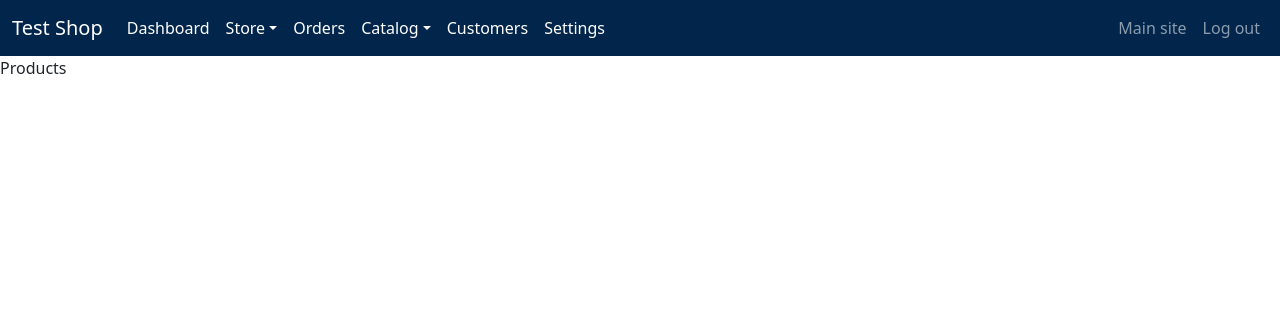
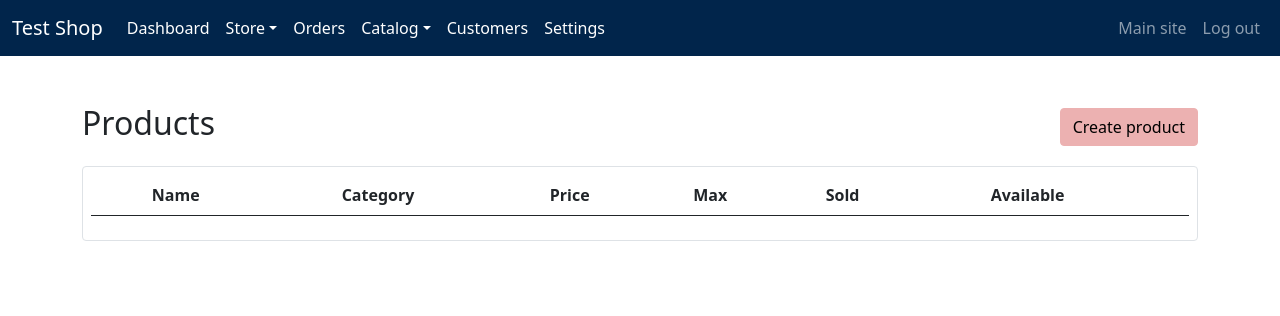
Before and after one commit to ollimeah/OpenShop, a Django app: page /staff/products/ in a window 1280 px wide. Shown: the top 316 px of the page. Run offline with Django 3.2, Linux system fonts and the light colour scheme; lists and menus that the app fills with data are empty; some libraries are stand-ins or nearby versions.

Commit message:
Create product index

```diff
--- a/staff/models.py
+++ b/staff/models.py
@@ -28,15 +28,23 @@ class Settings():
         except:
             return None
 
-    def get_text_colour_primary(self):
-        colour = self.primary_colour[1:]
+    @classmethod
+    def to_rgb(settings, colour):
         r = int(colour[0:2], 16); # hexToR
         g = int(colour[2:4], 16); # hexToG
         b = int(colour[4:6], 16); # hexToB
+        return r, g, b
+
+    def get_text_colour_primary(self):
+        r, g, b = Settings.to_rgb(self.primary_colour[1:])
         return "#000000" if (((r * 0.299) + (g * 0.587) + (b * 0.114)) > 186) else "#FFFFFF"
 
     def is_primary_light_or_dark(self):
         return "light" if self.get_text_colour_primary() == "#000000" else "dark"
+
+    def get_text_colour_secondary(self):
+        r, g, b = Settings.to_rgb(self.secondary_colour[1:])
+        return "#000000" if (((r * 0.299) + (g * 0.587) + (b * 0.114)) > 186) else "#FFFFFF"
 
 class Category(models.Model):
     name = models.CharField(max_length=30)
--- a/staff/settings.json
+++ b/staff/settings.json
@@ -1 +1 @@
-{"shop_name": "Test Shop", "primary_colour": "#01254b", "secondary_colour": "#e09a9a"}
+{"shop_name": "Test Shop", "primary_colour": "#01254b", "secondary_colour": "#ecb1b1"}
--- a/staff/templates/main.html
+++ b/staff/templates/main.html
@@ -5,9 +5,20 @@
   <meta charset="utf-8">
   <meta name="viewport" content="width=device-width, initial-scale=1">
   <link href="https://cdn.jsdelivr.net/npm/bootstrap@5.0.2/dist/css/bootstrap.min.css" rel="stylesheet" integrity="sha384-EVSTQN3/azprG1Anm3QDgpJLIm9Nao0Yz1ztcQTwFspd3yD65VohhpuuCOmLASjC" crossorigin="anonymous">
+  <link rel="stylesheet" type="text/css" href="https://cdn.datatables.net/1.10.24/css/jquery.dataTables.css">
   {% load static %}
   <style>
     .primary-colour {background-color: {{ settings.primary_colour }};}
+    .btn-primary {
+      color: {{ settings.get_text_colour_secondary }};
+      background-color: {{ settings.secondary_colour }};
+      border-color: {{ settings.secondary_colour }};
+    }
+    .btn-primary:hover {
+      color: {{ settings.get_text_colour_primary }};
+      background-color: {{ settings.primary_colour }};
+      border-color: {{ settings.primary_colour }};
+    }
   </style>
 </head>
 <body>
@@ -49,7 +60,10 @@
   </nav>
   {% block content %}
   {% endblock content %}
+</body>
 
-  <script src="https://cdn.jsdelivr.net/npm/bootstrap@5.0.2/dist/js/bootstrap.bundle.min.js" integrity="sha384-MrcW6ZMFYlzcLA8Nl+NtUVF0sA7MsXsP1UyJoMp4YLEuNSfAP+JcXn/tWtIaxVXM" crossorigin="anonymous"></script>
-</body>
+<script type="text/javascript" charset="utf8" src="https://cdn.datatables.net/1.10.24/js/jquery.dataTables.js"></script>
+<script src="https://cdn.jsdelivr.net/npm/bootstrap@5.0.2/dist/js/bootstrap.bundle.min.js" integrity="sha384-MrcW6ZMFYlzcLA8Nl+NtUVF0sA7MsXsP1UyJoMp4YLEuNSfAP+JcXn/tWtIaxVXM" crossorigin="anonymous"></script>
+{% block scripts %}
+{% endblock scripts %}
 </html>
--- a/staff/templates/products/index.html
+++ b/staff/templates/products/index.html
@@ -3,5 +3,58 @@
 {% block title %}Products{% endblock title %}
 
 {% block content %}
-Products
+<div class="container py-5">
+    <div class="d-flex justify-content-between pb-3">
+        <h2>Products</h2>
+        <a href="" class="align-self-center"><button type="button" class="btn btn-primary">Create product</button></a>
+    </div>
+    <div class="p-2 border rounded">
+        <table class="table table-striped table-hover table-responsive-md text-center" id="productsTable">
+        <thead class="thead-dark">
+            <tr>
+            <th>Name</th>
+            <th>Category</th>
+            <th>Price</th>
+            <th>Max</th>
+            <th>Sold</th>
+            <th>Available</th>
+            <th><i class="bi bi-trash"></i></th>
+            </tr>
+        </thead>
+        <tbody>
+            {% for product in products %}
+            <tr>
+            <td><a href="" class="text-dark">{{ product.name }}</a></td>
+            <td>{{ product.category }}</td>
+            <td>£{{ product.price }}</td>
+            <td>{{ product.max }}</td>
+            <td>{{ product.numSold }}</td>
+            <td>
+                {% if product.available %}
+                <i class="bi bi-check text-success h5"></i>
+                {% else %}
+                <i class="bi bi-x text-danger h5"></i>
+                {% endif %}
+            </td>
+            <td>
+                <form action="" method="post">
+                {% csrf_token %}
+                <button type="submit" name="button" class="btn p-0 m-0" onclick="return confirm('Are you sure you want to delete {{ product.name }}?');"><i class="bi bi-trash" data-toggle="tooltip" data-placement="bottom" title="Delete"></i></button>
+                </form>
+            </td>
+            </tr>
+            {% endfor %}
+        </tbody>
+        </table>
+    </div>
+</div>
+
 {% endblock content %}
+
+{% block scripts %}
+<script type="text/javascript">
+    $(document).ready( function () {
+        $('#productsTable').DataTable();
+    } );
+</script>
+{% endblock scripts %}
```
